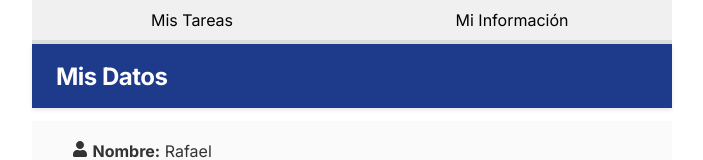
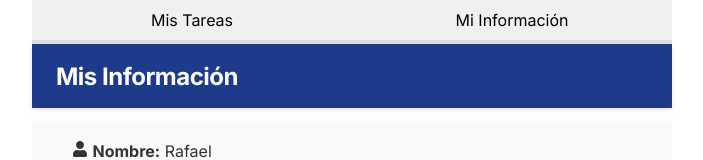
Before and after one commit to rafalbergh/tareas-interactiva, a React (Vite) app: page /Info in a window 1280 px wide. Shown: the top 160 px of the page, without its empty margins (288-991 px from the left). Built offline with nearby package versions, Linux system fonts and the light colour scheme.

Commit message:
Cambio de título

```diff
--- a/src/Info.jsx
+++ b/src/Info.jsx
@@ -13,7 +13,7 @@ function Info() {
 
     return (
         <>
-            <Header muestraBoton={false} titulo="Mis Datos" verForm={false} setVerForm={""} resumen={""} />
+            <Header muestraBoton={false} titulo="Mis Información" verForm={false} setVerForm={""} resumen={""} />
             <Datos
               nombre={nombre}
               apellido={apellido}
```
